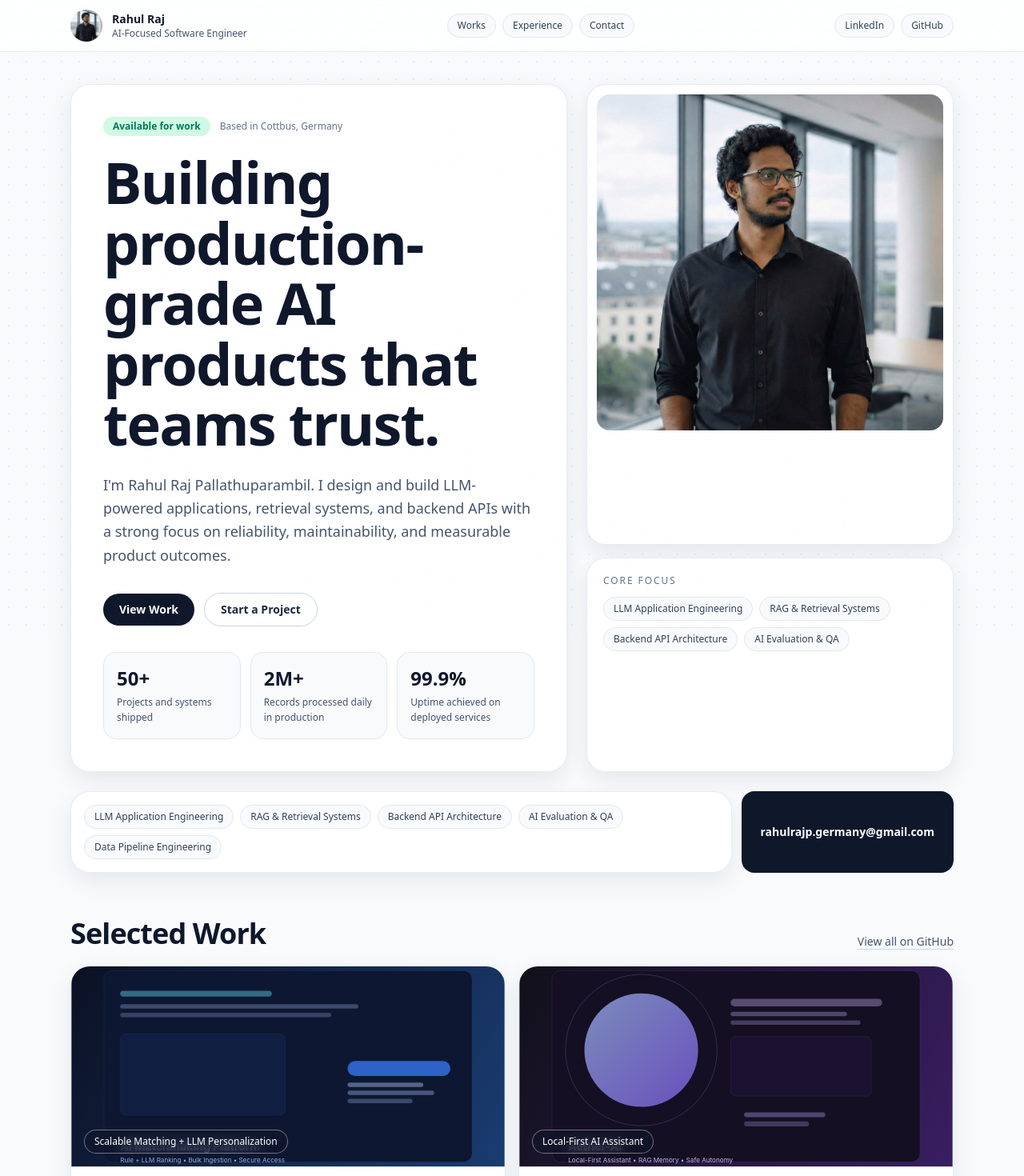
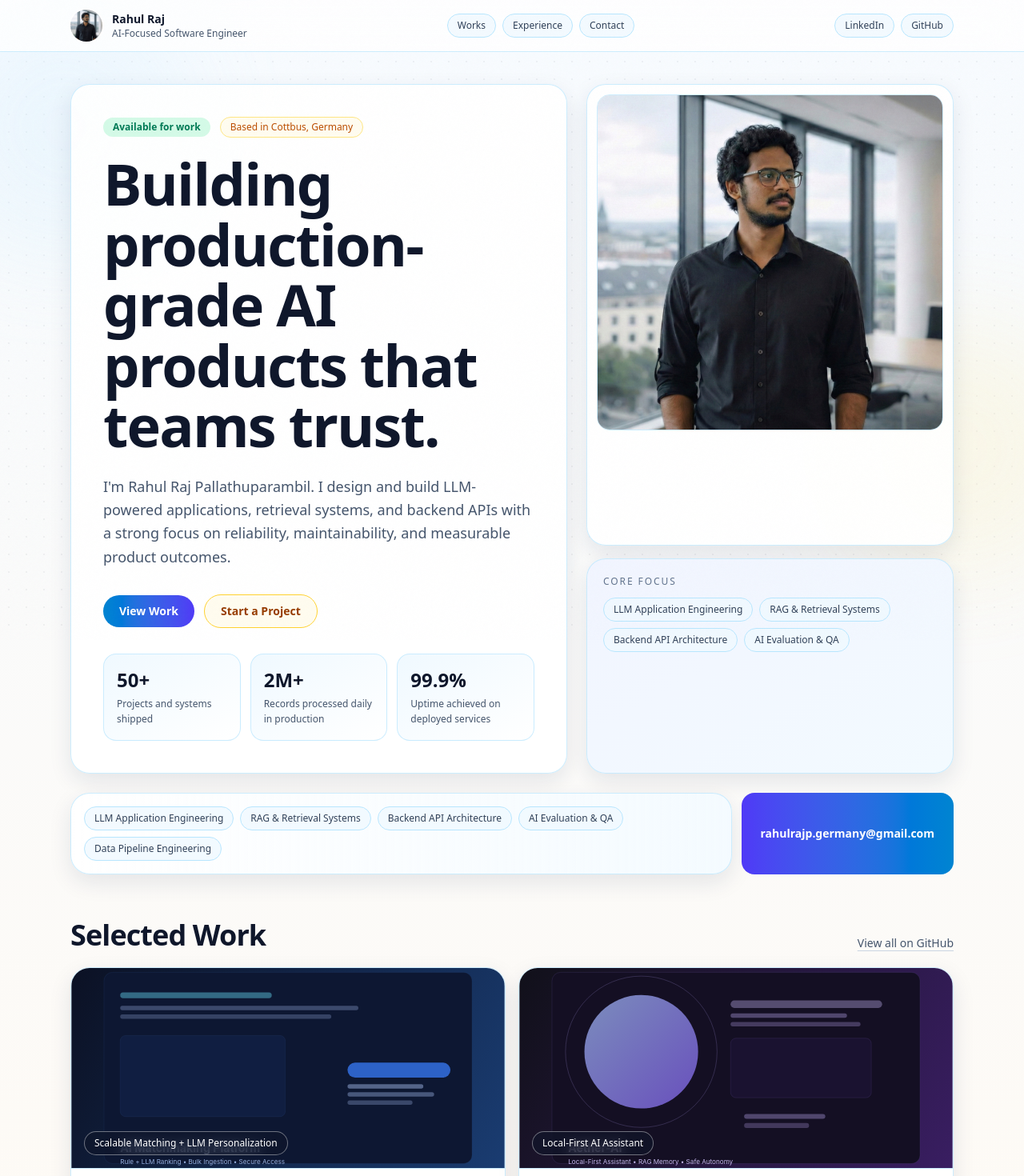
Before and after one commit to kenshiro-17/rahul-portfolio, a Next.js app: page / in a window 1280 px wide. Shown: the top 1470 px of the page at 80% size. Built offline with nearby package versions, Linux system fonts and the light colour scheme.

Commit message:
feat: introduce richer color system while preserving portfolio structure

```diff
--- a/src/components/framer/FramerInspiredPortfolio.tsx
+++ b/src/components/framer/FramerInspiredPortfolio.tsx
@@ -18,10 +18,10 @@ const stats = [
 ];
 
 const cardBase =
-  "rounded-3xl border border-slate-200/80 bg-white/95 shadow-[0_10px_28px_rgba(15,23,42,0.08)]";
+  "rounded-3xl border border-sky-200/70 bg-white/90 shadow-[0_10px_28px_rgba(20,42,82,0.10)]";
 
 const chipBase =
-  "rounded-full border border-slate-200 bg-slate-50 px-3 py-1.5 text-xs font-medium text-slate-700";
+  "rounded-full border border-sky-200 bg-sky-50/80 px-3 py-1.5 text-xs font-medium text-slate-700";
 
 function ProjectCover({ index, subtitle }: { index: number; subtitle: string }) {
   const sources = [
@@ -54,12 +54,14 @@ export function FramerInspiredPortfolio() {
   const workItems = PROJECTS.slice(0, 6);
 
   return (
-    <div className="min-h-screen bg-[#F8FAFC] text-slate-900 selection:bg-sky-100">
+    <div className="min-h-screen bg-gradient-to-b from-[#f7fbff] via-[#fffaf3] to-[#f6f8ff] text-slate-900 selection:bg-sky-200/70">
       <div className="pointer-events-none fixed inset-0 opacity-60">
         <div className="absolute inset-0 [background-image:radial-gradient(#0f172a15_1px,transparent_1px)] [background-size:22px_22px]" />
+        <div className="absolute -left-20 top-0 h-80 w-80 rounded-full bg-sky-200/30 blur-3xl" />
+        <div className="absolute -right-20 bottom-20 h-80 w-80 rounded-full bg-amber-200/25 blur-3xl" />
       </div>
 
-      <header className="sticky top-0 z-50 border-b border-slate-200/80 bg-white/85 backdrop-blur-xl">
+      <header className="sticky top-0 z-50 border-b border-sky-200/70 bg-white/80 backdrop-blur-xl">
         <div className="mx-auto flex max-w-6xl items-center justify-between gap-4 px-4 py-3 md:px-6">
           <a href="#top" className="flex items-center gap-3">
             {/* eslint-disable-next-line @next/next/no-img-element */}
@@ -75,9 +77,9 @@ export function FramerInspiredPortfolio() {
           </a>
 
           <nav className="hidden items-center gap-2 md:flex">
-            <a href="#work" className={chipBase}>Works</a>
-            <a href="#experience" className={chipBase}>Experience</a>
-            <a href="#contact" className={chipBase}>Contact</a>
+            <a href="#work" className={`${chipBase} hover:bg-sky-100`}>Works</a>
+            <a href="#experience" className={`${chipBase} hover:bg-sky-100`}>Experience</a>
+            <a href="#contact" className={`${chipBase} hover:bg-sky-100`}>Contact</a>
           </nav>
 
           <div className="flex items-center gap-2 text-sm">
@@ -85,7 +87,7 @@ export function FramerInspiredPortfolio() {
               href={PERSONAL_INFO.linkedin}
               target="_blank"
               rel="noreferrer"
-              className={chipBase}
+              className={`${chipBase} hover:bg-sky-100`}
             >
               LinkedIn
             </a>
@@ -93,7 +95,7 @@ export function FramerInspiredPortfolio() {
               href={PERSONAL_INFO.github}
               target="_blank"
               rel="noreferrer"
-              className={chipBase}
+              className={`${chipBase} hover:bg-sky-100`}
             >
               GitHub
             </a>
@@ -105,10 +107,12 @@ export function FramerInspiredPortfolio() {
         <section className="grid gap-6 lg:grid-cols-[1.15fr_0.85fr]">
           <div className={`${cardBase} p-6 md:p-8 lg:p-10`}>
             <div className="flex flex-wrap items-center gap-3">
-              <span className="rounded-full bg-emerald-100 px-3 py-1 text-xs font-semibold text-emerald-700">
+              <span className="rounded-full bg-emerald-100/90 px-3 py-1 text-xs font-semibold text-emerald-700">
                 Available for work
               </span>
-              <span className="text-xs font-medium text-slate-500">Based in {PERSONAL_INFO.location}</span>
+              <span className="rounded-full border border-amber-200 bg-amber-50/80 px-3 py-1 text-xs font-medium text-amber-700">
+                Based in {PERSONAL_INFO.location}
+              </span>
             </div>
 
             <h1 className="mt-5 text-4xl font-semibold leading-[1.05] tracking-tight text-slate-900 md:text-6xl lg:text-7xl">
@@ -124,13 +128,13 @@ export function FramerInspiredPortfolio() {
             <div className="mt-8 flex flex-wrap items-center gap-3">
               <a
                 href="#work"
-                className="rounded-full bg-slate-900 px-5 py-2.5 text-sm font-semibold text-white transition hover:-translate-y-0.5 hover:bg-slate-800"
+                className="rounded-full bg-gradient-to-r from-sky-600 to-indigo-600 px-5 py-2.5 text-sm font-semibold text-white transition hover:-translate-y-0.5 hover:from-sky-500 hover:to-indigo-500"
               >
                 View Work
               </a>
               <a
                 href={`mailto:${PERSONAL_INFO.email}`}
-                className="rounded-full border border-slate-300 bg-white px-5 py-2.5 text-sm font-semibold text-slate-800 transition hover:-translate-y-0.5 hover:border-slate-400"
+                className="rounded-full border border-amber-300 bg-amber-50/80 px-5 py-2.5 text-sm font-semibold text-amber-800 transition hover:-translate-y-0.5 hover:border-amber-400"
               >
                 Start a Project
               </a>
@@ -138,7 +142,7 @@ export function FramerInspiredPortfolio() {
 
             <div className="mt-8 grid gap-3 sm:grid-cols-3">
               {stats.map((item) => (
-                <div key={item.label} className="rounded-2xl border border-slate-200 bg-slate-50 p-4">
+                <div key={item.label} className="rounded-2xl border border-sky-200/70 bg-gradient-to-br from-sky-50 to-white p-4">
                   <p className="text-2xl font-semibold text-slate-900">{item.value}</p>
                   <p className="mt-1 text-xs leading-relaxed text-slate-600">{item.label}</p>
                 </div>
@@ -152,11 +156,11 @@ export function FramerInspiredPortfolio() {
               <img
                 src={heroPortraitSrc}
                 alt={`${PERSONAL_INFO.fullName} portrait`}
-                className="h-[340px] w-full rounded-2xl object-cover md:h-[420px]"
+                className="h-[340px] w-full rounded-2xl border border-sky-200/70 object-cover md:h-[420px]"
               />
             </div>
 
-            <div className={`${cardBase} p-5`}>
+            <div className={`${cardBase} bg-gradient-to-br from-indigo-50/80 to-sky-50/80 p-5`}>
               <p className="text-xs uppercase tracking-[0.16em] text-slate-500">Core Focus</p>
               <div className="mt-3 flex flex-wrap gap-2">
                 {services.slice(0, 4).map((service) => (
@@ -170,7 +174,7 @@ export function FramerInspiredPortfolio() {
         </section>
 
         <section className="mt-6 grid gap-3 md:grid-cols-[1fr_auto]">
-          <div className={`${cardBase} flex flex-wrap items-center gap-2 p-4`}>
+          <div className={`${cardBase} flex flex-wrap items-center gap-2 bg-gradient-to-r from-white to-sky-50/70 p-4`}>
             {services.map((service) => (
               <span key={service} className={chipBase}>
                 {service}
@@ -179,7 +183,7 @@ export function FramerInspiredPortfolio() {
           </div>
           <a
             href={`mailto:${PERSONAL_INFO.email}`}
-            className="inline-flex items-center justify-center rounded-2xl bg-slate-900 px-6 py-4 text-sm font-semibold text-white transition hover:bg-slate-800"
+            className="inline-flex items-center justify-center rounded-2xl bg-gradient-to-r from-indigo-600 to-sky-600 px-6 py-4 text-sm font-semibold text-white transition hover:from-indigo-500 hover:to-sky-500"
           >
             {PERSONAL_INFO.email}
           </a>
@@ -208,7 +212,7 @@ export function FramerInspiredPortfolio() {
                 viewport={{ once: true, margin: "-80px" }}
                 transition={{ delay: index * 0.05 }}
               >
-                <div className="border-b border-slate-200 bg-slate-100">
+                <div className="border-b border-sky-200/70 bg-sky-50/40">
                   <ProjectCover index={index} subtitle={project.subtitle} />
                 </div>
                 <div className="p-5 md:p-6">
@@ -219,7 +223,7 @@ export function FramerInspiredPortfolio() {
                   </p>
                   <div className="mt-4 flex flex-wrap gap-2">
                     {project.tech.slice(0, 4).map((tech) => (
-                      <span key={tech} className={chipBase}>
+                      <span key={tech} className={`${chipBase} border-indigo-200/70 bg-indigo-50/70`}>
                         {tech}
                       </span>
                     ))}
@@ -240,7 +244,7 @@ export function FramerInspiredPortfolio() {
                     <p className="text-base font-semibold text-slate-900">{item.company}</p>
                     <p className="text-sm text-slate-600">{item.title}</p>
                   </div>
-                  <p className="rounded-full border border-slate-200 bg-slate-50 px-3 py-1 text-xs font-medium text-slate-600">
+                  <p className="rounded-full border border-amber-200 bg-amber-50 px-3 py-1 text-xs font-medium text-amber-700">
                     {item.period}
                   </p>
                 </div>
@@ -252,13 +256,14 @@ export function FramerInspiredPortfolio() {
 
         <section id="contact" className="mt-14">
           <a href={`mailto:${PERSONAL_INFO.email}`} className="block">
-            <div className="relative overflow-hidden rounded-[30px] bg-slate-900 px-6 py-14 text-white md:px-10 md:py-16">
-              <div className="absolute -right-16 -top-16 h-56 w-56 rounded-full bg-white/10 blur-3xl" />
-              <p className="text-sm uppercase tracking-[0.18em] text-slate-300">Get in touch</p>
+            <div className="relative overflow-hidden rounded-[30px] bg-gradient-to-r from-indigo-700 via-sky-700 to-cyan-700 px-6 py-14 text-white md:px-10 md:py-16">
+              <div className="absolute -right-16 -top-16 h-56 w-56 rounded-full bg-white/20 blur-3xl" />
+              <div className="absolute -left-12 bottom-0 h-44 w-44 rounded-full bg-amber-200/30 blur-3xl" />
+              <p className="text-sm uppercase tracking-[0.18em] text-slate-100/90">Get in touch</p>
               <h2 className="mt-2 text-4xl font-semibold leading-tight tracking-tight md:text-6xl">
                 Let&apos;s build your next AI product.
               </h2>
-              <p className="mt-6 text-lg text-slate-200">{PERSONAL_INFO.email}</p>
+              <p className="mt-6 text-lg text-slate-100">{PERSONAL_INFO.email}</p>
             </div>
           </a>
         </section>
```
